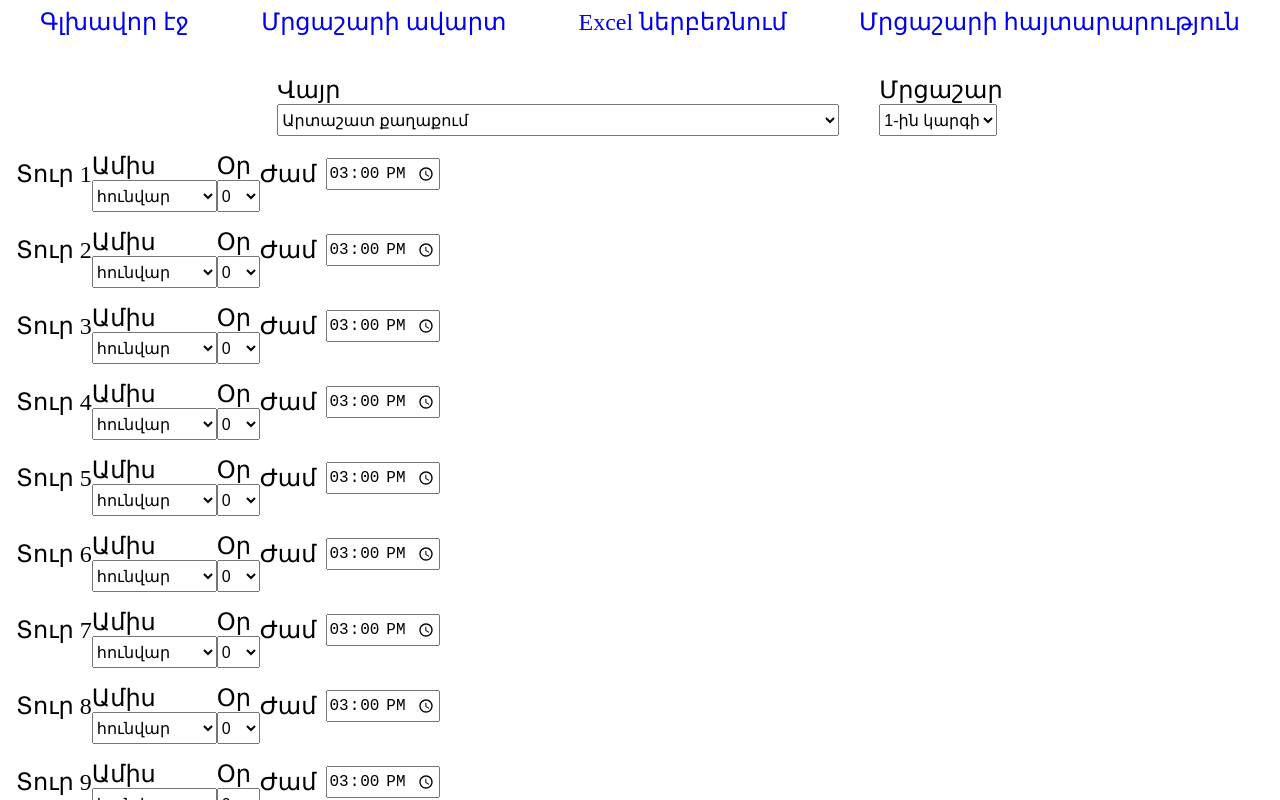
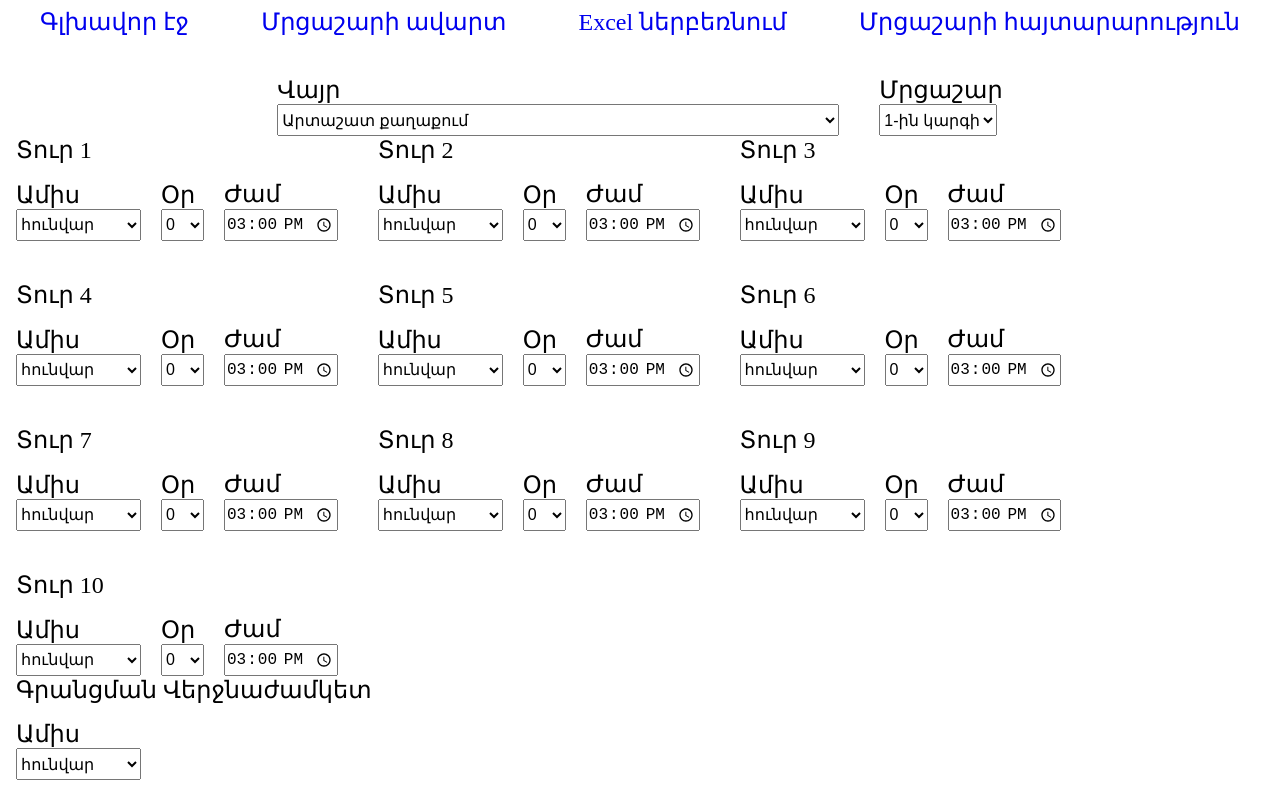
Before and after one commit to Ararat-chess-federation/news-generator, a Next.js app: page /tournament-ad in a window 1280 px wide. Shown: the top 800 px of the page. Built offline with nearby package versions, Linux system fonts and the light colour scheme.

Commit message:
feat: add initial styles for schedule

```diff
--- a/app/tournament-ad/TournamentAd.css
+++ b/app/tournament-ad/TournamentAd.css
@@ -5,3 +5,16 @@
   flex-wrap: wrap;
   column-gap: 40px;
 }
+
+.schedule_container {
+  display: flex;
+  align-items: center;
+  flex-wrap: wrap;
+  gap: 40px;
+}
+
+.round_container {
+  display: flex;
+  align-items: center;
+  column-gap: 20px;
+}
--- a/app/tournament-ad/page.tsx
+++ b/app/tournament-ad/page.tsx
@@ -61,12 +61,16 @@ function TournamentAd() {
           />
         </div>
       </section>
+      <div className="schedule_container">
         {[...Array(10)].map((_, i) => (
-        <div style={{ display: "flex", alignItems: "center" }} key={i}>
-          Տուր {i + 1}
+          <div key={i}>
+            <p>Տուր {i + 1}</p>
+            <div className="round_container">
               <Select
                 selectedOption={selectedMonths[i]}
-            setSelectedOption={(value: string) => handleMonthChange(i, value)}
+                setSelectedOption={(value: string) =>
+                  handleMonthChange(i, value)
+                }
                 values={months}
                 title="Ամիս"
               />
@@ -76,15 +80,18 @@ function TournamentAd() {
                 values={days}
                 title="Օր"
               />
-          Ժամ
+              <div style={{ marginTop: "16px" }}>
+                <div>Ժամ</div>
                 <input
                   type="time"
                   value={selectedTimes[i]}
                   onChange={(e) => handleTimeChange(i, e.target.value)}
-            style={{ marginLeft: "10px" }}
                 />
               </div>
+            </div>
+          </div>
         ))}
+      </div>
       Գրանցման Վերջնաժամկետ
       <Select
         selectedOption={deadLineMonth}
```
Lines whose indentation alone changed are shown as unchanged.
